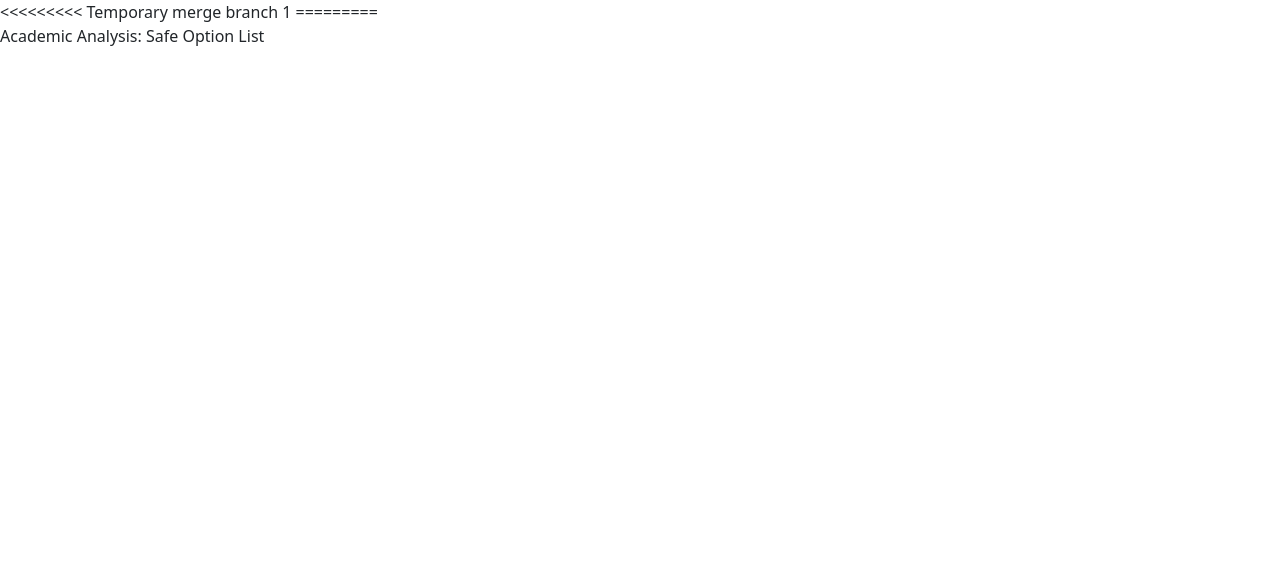
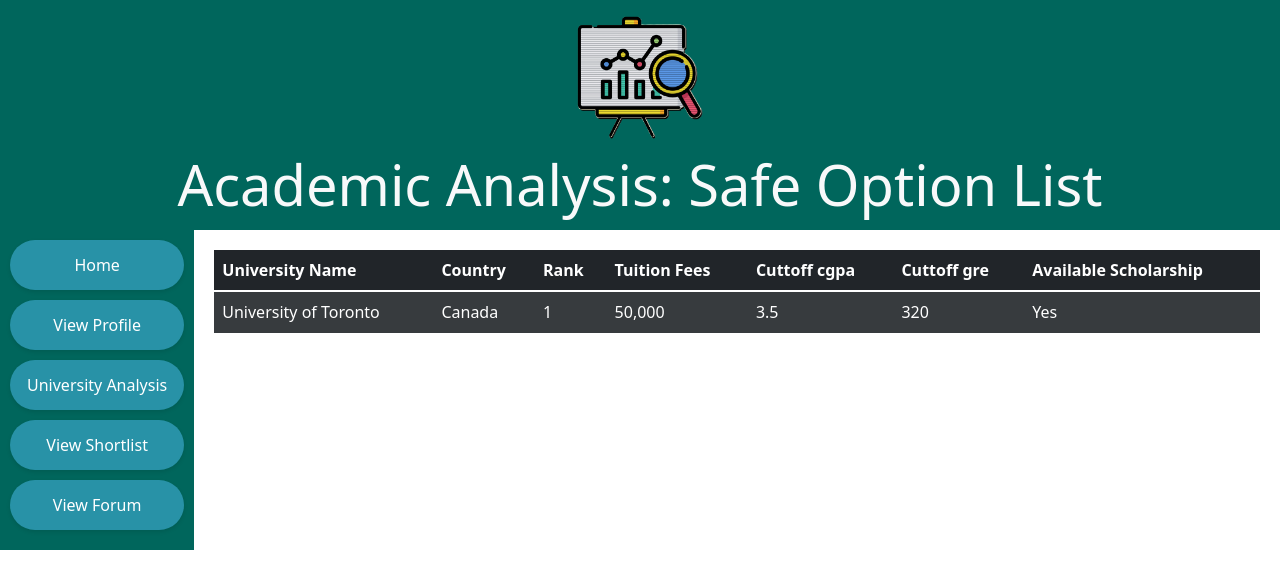
Before and after one commit to kayanika/BeyondTheSeas, a React (Create React App) app in the folder client/: page /api/user/1/personalized-recommendation/safe in a window 1280 px wide. Shown: the top 588 px of the page. Built offline with nearby package versions, Linux system fonts and the light colour scheme.

Commit message:
academic analysis table

```diff
--- a/client/public/index.html
+++ b/client/public/index.html
@@ -15,8 +15,7 @@
       user's mobile device or desktop. See https://developers.google.com/web/fundamentals/web-app-manifest/
     -->
     <link rel="manifest" href="%PUBLIC_URL%/manifest.json" />
-<<<<<<<<< Temporary merge branch 1
-=========
+
     <link
       rel="stylesheet"
       href="https://cdn.jsdelivr.net/npm/bootstrap@5.1.3/dist/css/bootstrap.min.css"
--- a/client/src/components/index.css
+++ b/client/src/components/index.css
@@ -26,7 +26,7 @@
   }
 
   .sidebar {
-    background-color: #004964; /* Bottle green color */
+    background-color:hsl(174, 100%, 20%); /* Bottle green color */
     padding: 10px;
     flex: 1;
   }
--- /dev/null
+++ b/client/src/components/mostProbableHeader.jsx
@@ -0,0 +1,18 @@
+import React from 'react'
+import './index.css';
+import logo from './header_image.png';
+
+const Header = () => {
+    return (
+      <header className="bg-bottle-green py-1">
+      <div className="container text-center">
+        <img src={logo} alt="Logo" className="logo-img" />
+        <h1 className="text-light display-4">Academic Analysis: Most Probable List</h1>
+
+      </div>
+    </header>
+
+      );
+}
+
+export default Header
--- /dev/null
+++ b/client/src/components/safeOptionHeader.jsx
@@ -0,0 +1,18 @@
+import React from 'react'
+import './index.css';
+import logo from './header_image.png';
+
+const Header = () => {
+    return (
+      <header className="bg-bottle-green py-1">
+      <div className="container text-center">
+        <img src={logo} alt="Logo" className="logo-img" />
+        <h1 className="text-light display-4">Academic Analysis: Safe Option List</h1>
+
+      </div>
+    </header>
+
+      );
+}
+
+export default Header
--- /dev/null
+++ b/client/src/components/tooAmbitiousHeader.jsx
@@ -0,0 +1,17 @@
+import React from 'react'
+import './index.css';
+import logo from './header_image.png';
+
+const Header = () => {
+    return (
+      <header className="bg-bottle-green py-1">
+      <div className="container text-center">
+        <img src={logo} alt="Logo" className="logo-img" />
+        <h1 className="text-light display-4">Academic Analysis: Too Ambitious List</h1>
+      </div>
+    </header>
+
+      );
+}
+
+export default Header
--- a/client/src/routes/analysis_probable_chances.jsx
+++ b/client/src/routes/analysis_probable_chances.jsx
@@ -1,11 +1,22 @@
-import React from 'react'
+import React from 'react';
+import Header from '../components/mostProbableHeader';
+import Sidebar from '../components/sidebar';
+import UniversityList from '../components/university_list';
 
 const analysis_probable_chances = () => {
   return (
-    <div>
-      academic_analysis: Probable Chances List
+    <div className="home-analysis-container">
+    <Header />
+    <div className="sidebar-and-content">
+      <Sidebar />
+      <div className="content-container">
+        <UniversityList />
+        {/* Add your content specific to the home_analysis page here */}
+        {/* For example, analysis details, charts, etc. */}
+      </div>
     </div>
-  )
+  </div>
+  );
 }
 
 export default analysis_probable_chances
--- a/client/src/routes/analysis_safe_option.jsx
+++ b/client/src/routes/analysis_safe_option.jsx
@@ -1,11 +1,22 @@
-import React from 'react'
+import React from 'react';
+import Header from '../components/safeOptionHeader';
+import Sidebar from '../components/sidebar';
+import UniversityList from '../components/university_list';
 
 const analysis_safe_option = () => {
   return (
-    <div>
-      Academic Analysis: Safe Option List
+    <div className="home-analysis-container">
+    <Header />
+    <div className="sidebar-and-content">
+      <Sidebar />
+      <div className="content-container">
+        <UniversityList />
+        {/* Add your content specific to the home_analysis page here */}
+        {/* For example, analysis details, charts, etc. */}
+      </div>
     </div>
-  )
+  </div>
+  );
 }
 
 export default analysis_safe_option
--- a/client/src/routes/analysis_too_ambitious.jsx
+++ b/client/src/routes/analysis_too_ambitious.jsx
@@ -1,11 +1,22 @@
-import React from 'react'
+import React from 'react';
+import Header from '../components/tooAmbitiousHeader';
+import Sidebar from '../components/sidebar';
+import UniversityList from '../components/university_list';
 
 const analysis_too_ambitious = () => {
   return (
-    <div>
-      Academic Analysis: Too Ambitious List
+    <div className="home-analysis-container">
+    <Header />
+    <div className="sidebar-and-content">
+      <Sidebar />
+      <div className="content-container">
+        <UniversityList />
+        {/* Add your content specific to the home_analysis page here */}
+        {/* For example, analysis details, charts, etc. */}
+      </div>
     </div>
-  )
+  </div>
+  );
 }
 
 export default analysis_too_ambitious
```
